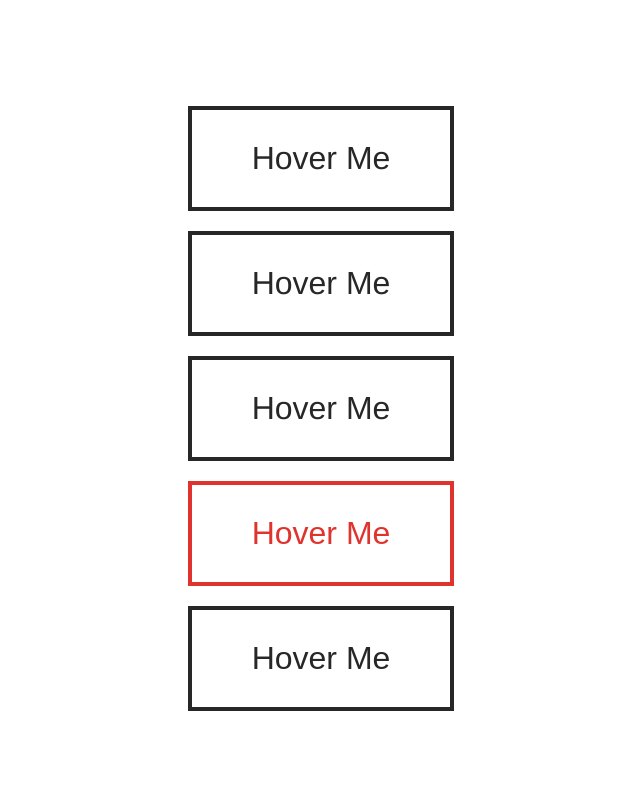
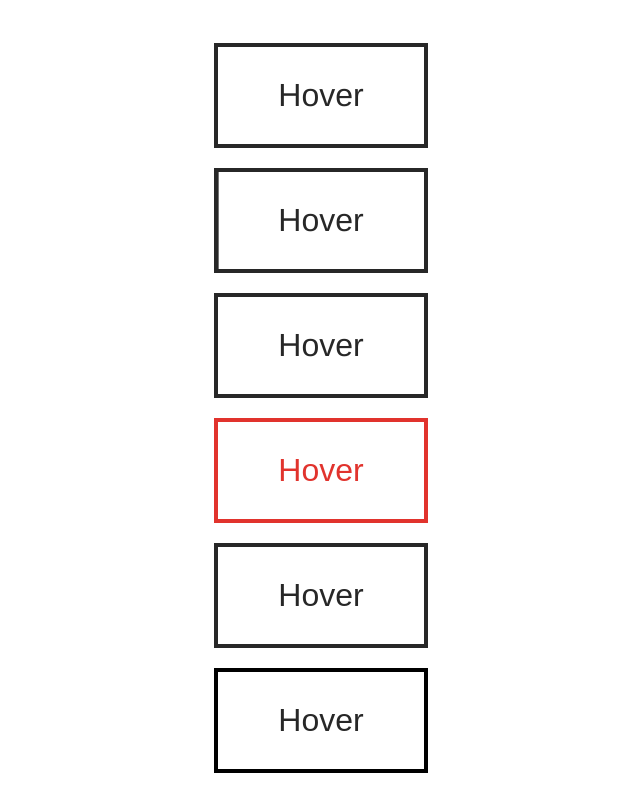
Before and after one commit to JeremyJMoss/CSSButtonEffects, a plain HTML site: page index.html in a window 1280 px wide. Shown: the whole page, without its empty margins (319-959 px from the left). Drawn offline with Linux system fonts and the light colour scheme.

Commit message:
added glow button hover effect to example code

```diff
--- a/index.html
+++ b/index.html
@@ -9,14 +9,16 @@
   </head>
   <body>
     <!--rotating button effect-->
-    <a href="#" id="hoverCurtain" role="button">Hover Me</a>
+    <a href="#" id="hoverCurtain" role="button">Hover</a>
     <!--swiping button effect-->
-    <a href="#" id="hoverTranslate" role="button">Hover Me</a>
+    <a href="#" id="hoverTranslate" role="button">Hover</a>
     <!--cross button effect-->
-    <a href="#" id="hoverCross" role="button">Hover Me</a>
+    <a href="#" id="hoverCross" role="button">Hover</a>
     <!--stretching button effect-->
-    <a href="#" id="hoverStretch" role="button">Hover Me</a>
+    <a href="#" id="hoverStretch" role="button">Hover</a>
     <!--Swipe effect top to bottom-->
-    <a href="#" id="hoverSwipe" role="button">Hover Me</a>
+    <a href="#" id="hoverSwipe" role="button">Hover</a>
+    <!--Glow effect-->
+    <a href="#" id="hoverGlow" role="button">Hover</a>
   </body>
 </html>
--- a/style/style.css
+++ b/style/style.css
@@ -170,3 +170,36 @@ body {
 #hoverSwipe:hover::before {
   transform: translateY(0);
 }
+
+/*glow effect button*/
+#hoverGlow {
+  text-decoration: none;
+  color: #272727;
+  font-family: sans-serif;
+  font-size: 2rem;
+  border: 4px solid black;
+  padding: 30px 60px;
+  transition: all 0.3s;
+  position: relative;
+  overflow: hidden;
+}
+
+#hoverGlow:hover {
+  background-color: #f44336;
+}
+
+#hoverGlow::before {
+  content: "";
+  background-color: black;
+  top: 20px;
+  left: 0;
+  width: 100%;
+  height: 50px;
+  position: absolute;
+  transition: all 0.3s;
+  transform: translateX(-100%) rotate(45deg);
+}
+
+#hoverGlow:hover::before {
+  transform: translateX(100%) rotate(45deg);
+}
```
